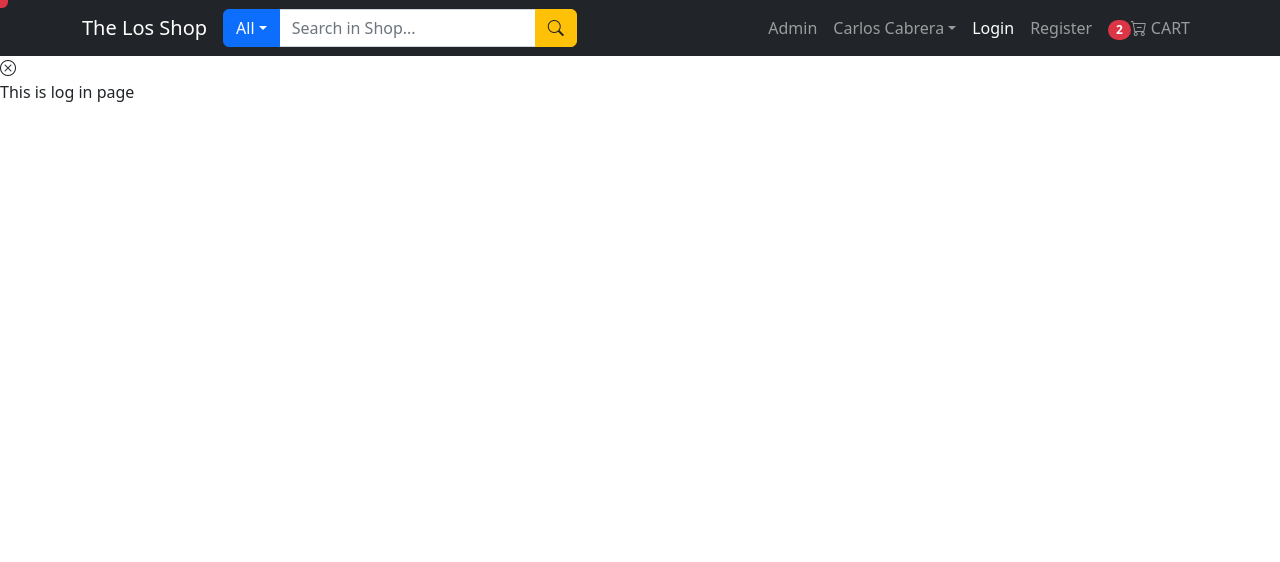
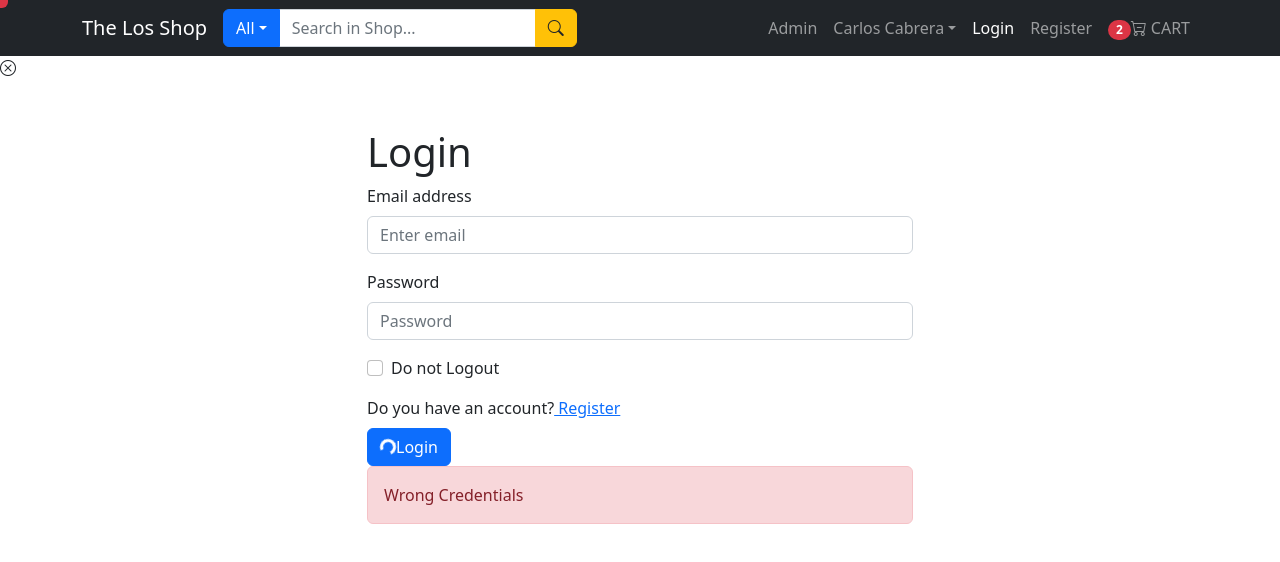
Before and after one commit to CarlosDCabrera/MERN_stack_website, a React (Create React App) app in the folder front_end/: page /login in a window 1280 px wide. Shown: the top 562 px of the page. Built offline with nearby package versions, Linux system fonts and the light colour scheme.

Commit message:
Completed user proflie, login and regiter pages

```diff
--- a/front_end/src/pages/LogInPage.js
+++ b/front_end/src/pages/LogInPage.js
@@ -1,5 +1,73 @@
+import { Container, Row, Col, Form, Button, Spinner, Alert } from 'react-bootstrap';
+import { useState } from 'react';
+import { Link } from 'react-router-dom';
+
 const LogInPage = () => {
-  return <p>This is log in page</p>;
+  const [validated, setValidated] = useState(false);
+
+  const handleSubmit = (event) => {
+    const form = event.currentTarget;
+    if (form.checkValidity() === false) {
+      event.preventDefault();
+      event.stopPropagation();
+    }
+    setValidated(true);
+  };
+
+  return (
+    <Container>
+      <Row className='mt-5 justify-content-md-center'>
+        <Col md={6} >
+          <h1>Login</h1>
+          <Form noValidate validated={validated} onSubmit={handleSubmit}>
+            <Form.Group className='mb-3' controlId="formBasicEmail">
+              <Form.Label>Email address</Form.Label>
+              <Form.Control
+                required
+                type="email"
+                placeholder="Enter email"
+                name='email'
+              />
+            </Form.Group>
+            <Form.Group className='mb-3' controlId="formBasicPassword">
+              <Form.Label>Password</Form.Label>
+              <Form.Control
+                required
+                type="password"
+                placeholder="Password"
+              />
+            </Form.Group>
+            <Form.Group className='mb-3' controlId="formBasicCheckBox">
+              <Form.Check
+                name= 'doNotLogout'
+                type="checkbox"
+                label="Do not Logout"
+              />
+            </Form.Group>
+            <Row className='pb-2'>
+              <Col>
+                Do you have an account?
+                <Link to={'/register'}> Register </Link>
+              </Col>
+            </Row>
+            <Button variant= 'primary' type="submit">
+              <Spinner
+                as="span"
+                animation="border"
+                size="sm"
+                role="status"
+                aria-hidden="true"
+              />
+              Login
+            </Button>
+            <Alert show={true} variant='danger'>
+              Wrong Credentials
+            </Alert>
+          </Form>
+        </Col>
+      </Row>
+    </Container>
+  )
 }
 
 export default LogInPage;
--- a/front_end/src/pages/RegisterPage.js
+++ b/front_end/src/pages/RegisterPage.js
@@ -4,6 +4,17 @@ import { Link } from 'react-router-dom';
 
 const RegisterPage = () => {
   const [validated, setValidated] = useState(false);
+
+  const onChange = () => {
+    const password = document.querySelector('input[name=password]');
+    const confirm = document.querySelector('input[name=confirmPassword]');
+    if (confirm.value === password.value) {
+      confirm.setCustomValidity('');
+    }
+    else {
+      confirm.setCustomValidity('Passwords do not match');
+    }
+  };
 
   const handleSubmit = (event) => {
     const form = event.currentTarget;
@@ -58,6 +69,7 @@ const RegisterPage = () => {
                 placeholder="Password"
                 name='password'
                 minLength={6}
+                onChange={onChange}
               />
               <Form.Control.Feedback type='invalid'>Please enter a vaild password</Form.Control.Feedback>
             </Form.Group>
@@ -69,6 +81,7 @@ const RegisterPage = () => {
                 placeholder="Repeat Password"
                 name='confirmPassword'
                 minLength={6}
+                onChange={onChange}
               />
               <Form.Control.Feedback type='invalid'>Both passwords should match</Form.Control.Feedback>
               <Form.Text type='text-muted'>Password should have at least 6 characters</Form.Text>
--- a/front_end/src/pages/user/UserOrdersPage.js
+++ b/front_end/src/pages/user/UserOrdersPage.js
@@ -1,5 +1,42 @@
+import { Col, Row, Table } from "react-bootstrap";
+
 const UserOrdersPage = () => {
-  return <p>This is user order page</p>;
-}
+  return (
+    <Row className='m-5'>
+      <Col md={12}>
+        <h1>My orders</h1>
+        <Table striped bordered hover>
+          <thead>
+            <tr>
+              <th>#</th>
+              <th>First Name</th>
+              <th>Last Name</th>
+              <th>Username</th>
+            </tr>
+          </thead>
+          <tbody>
+            <tr>
+              <td>1</td>
+              <td>Mark</td>
+              <td>Otto</td>
+              <td>@mdo</td>
+            </tr>
+            <tr>
+              <td>2</td>
+              <td>Jacob</td>
+              <td>Thornton</td>
+              <td>@fat</td>
+            </tr>
+            <tr>
+              <td>3</td>
+              <td colSpan={2}>Larry the Bird</td>
+              <td>@twitter</td>
+            </tr>
+          </tbody>
+        </Table>
+      </Col>
+    </Row>
+  );
+};
 
 export default UserOrdersPage;
--- a/front_end/src/pages/user/UserProfilePage.js
+++ b/front_end/src/pages/user/UserProfilePage.js
@@ -1,5 +1,151 @@
+import { Container, Row, Col, Form, Button, Alert } from 'react-bootstrap';
+import { useState } from 'react';
+
 const UserProfilePage = () => {
-  return <p>This is user profile page</p>;
+  const [validated, setValidated] = useState(false);
+
+  const onChange = () => {
+    const password = document.querySelector('input[name=password]');
+    const confirm = document.querySelector('input[name=confirmPassword]');
+    if (confirm.value === password.value) {
+      confirm.setCustomValidity('');
+    }
+    else {
+      confirm.setCustomValidity('Passwords do not match');
+    }
+  };
+
+  const handleSubmit = (event) => {
+    const form = event.currentTarget;
+    if (form.checkValidity() === false) {
+      event.preventDefault();
+      event.stopPropagation();
+    }
+    setValidated(true);
+  };
+
+  return (
+    <Container>
+      <Row className='mt-5 justify-content-md-center'>
+        <Col md={6} >
+          <h1>User Profile</h1>
+          <Form noValidate validated={validated} onSubmit={handleSubmit}>
+            <Form.Group className='mb-3' controlId="validationCustom01">
+              <Form.Label>Your first name</Form.Label>
+              <Form.Control
+                required
+                type="text"
+                defaultValue="Carlos"
+                name='name'
+              />
+              <Form.Control.Feedback type='invalid'>Please enter a name</Form.Control.Feedback>
+            </Form.Group>
+            <Form.Group className='mb-3' controlId="formBasicLastName">
+              <Form.Label>Your last name</Form.Label>
+              <Form.Control
+                required
+                type="text"
+                defaultValue="Cabrera"
+                name='lastName'
+              />
+              <Form.Control.Feedback type='invalid'>Please enter your last name</Form.Control.Feedback>
+            </Form.Group>
+            <Form.Group className='mb-3' controlId="formBasicEmail">
+              <Form.Label>Email address</Form.Label>
+              <Form.Control
+                disabled
+                type="email"
+                value='Carlos.Cabrera@gmail.com if you want to change email,
+                remove account and create new one with new email'
+              />
+            </Form.Group>
+            <Form.Group className='mb-3' controlId="formBasicPhone">
+              <Form.Label>Phone Number</Form.Label>
+              <Form.Control
+                type='text'
+                placeholder='Enter your phone number'
+                defaultValue=''
+              />
+            </Form.Group>
+            <Form.Group className='mb-3' controlId="formBasicAddress">
+              <Form.Label>Address</Form.Label>
+              <Form.Control
+                type='text'
+                placeholder='Enter your street name and house number'
+                defaultValue=''
+              />
+            </Form.Group>
+            <Form.Group className='mb-3' controlId="formBasicCountry">
+              <Form.Label>Country</Form.Label>
+              <Form.Control
+                type='text'
+                placeholder='Enter your country'
+                defaultValue=''
+              />
+            </Form.Group>
+            <Form.Group className='mb-3' controlId="formBasicZip">
+              <Form.Label>Zip Code</Form.Label>
+              <Form.Control
+                type='text'
+                placeholder='Enter your zip code'
+                defaultValue=''
+              />
+            </Form.Group>
+            <Form.Group className='mb-3' controlId="formBasicCity">
+              <Form.Label>City</Form.Label>
+              <Form.Control
+                type='text'
+                placeholder='Enter your city'
+                defaultValue=''
+              />
+            </Form.Group>
+            <Form.Group className='mb-3' controlId="formBasicState">
+              <Form.Label>State</Form.Label>
+              <Form.Control
+                type='text'
+                placeholder='Enter your State'
+                defaultValue=''
+              />
+            </Form.Group>
+            <Form.Group className='mb-3' controlId="formBasicPassword">
+              <Form.Label>Password</Form.Label>
+              <Form.Control
+                required
+                type="password"
+                placeholder="Password"
+                name='password'
+                minLength={6}
+                onChange={onChange}
+              />
+              <Form.Control.Feedback type='invalid'>Please enter a vaild password</Form.Control.Feedback>
+            </Form.Group>
+            <Form.Group className='mb-3' controlId="formBasicPasswordRepeat">
+              <Form.Label>Repeat Password</Form.Label>
+              <Form.Control
+                required
+                type="password"
+                placeholder="Repeat Password"
+                name='confirmPassword'
+                minLength={6}
+                onChange={onChange}
+              />
+              <Form.Control.Feedback type='invalid'>Both passwords should match</Form.Control.Feedback>
+              <Form.Text type='text-muted'>Password should have at least 6 characters</Form.Text>
+            </Form.Group>
+            <Button variant='primary' type="submit">
+              Update
+            </Button>
+            <Alert show={true} variant='danger'>
+              User with that email already exists!
+            </Alert>
+            <Alert show={true} variant='info'>
+              User updated
+            </Alert>
+          </Form>
+        </Col>
+      </Row>
+    </Container>
+  )
 }
 
 export default UserProfilePage;
```
Also changed, not shown: front_end/src/pages/user/TestCode.js (added, +14 -0 lines).
